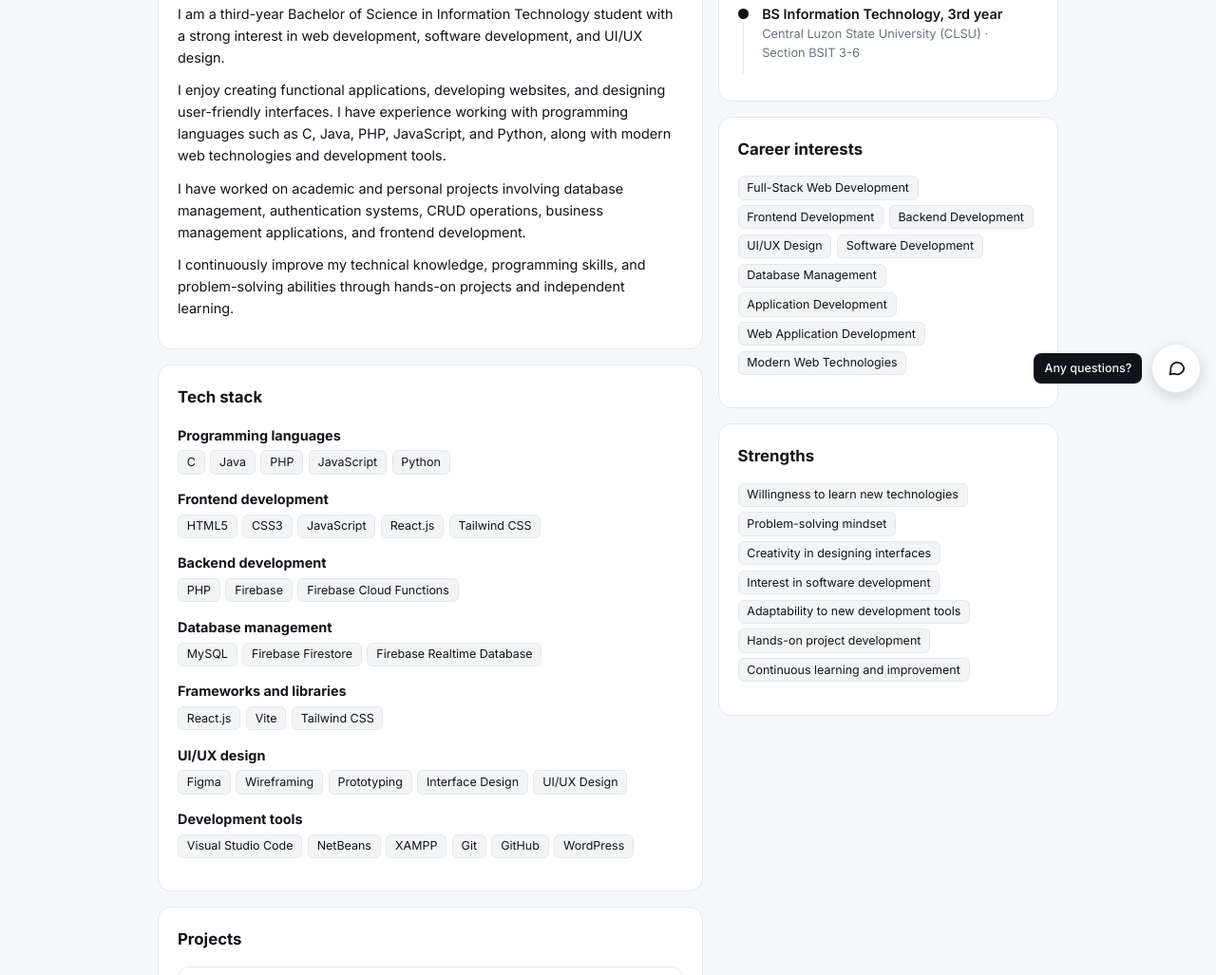
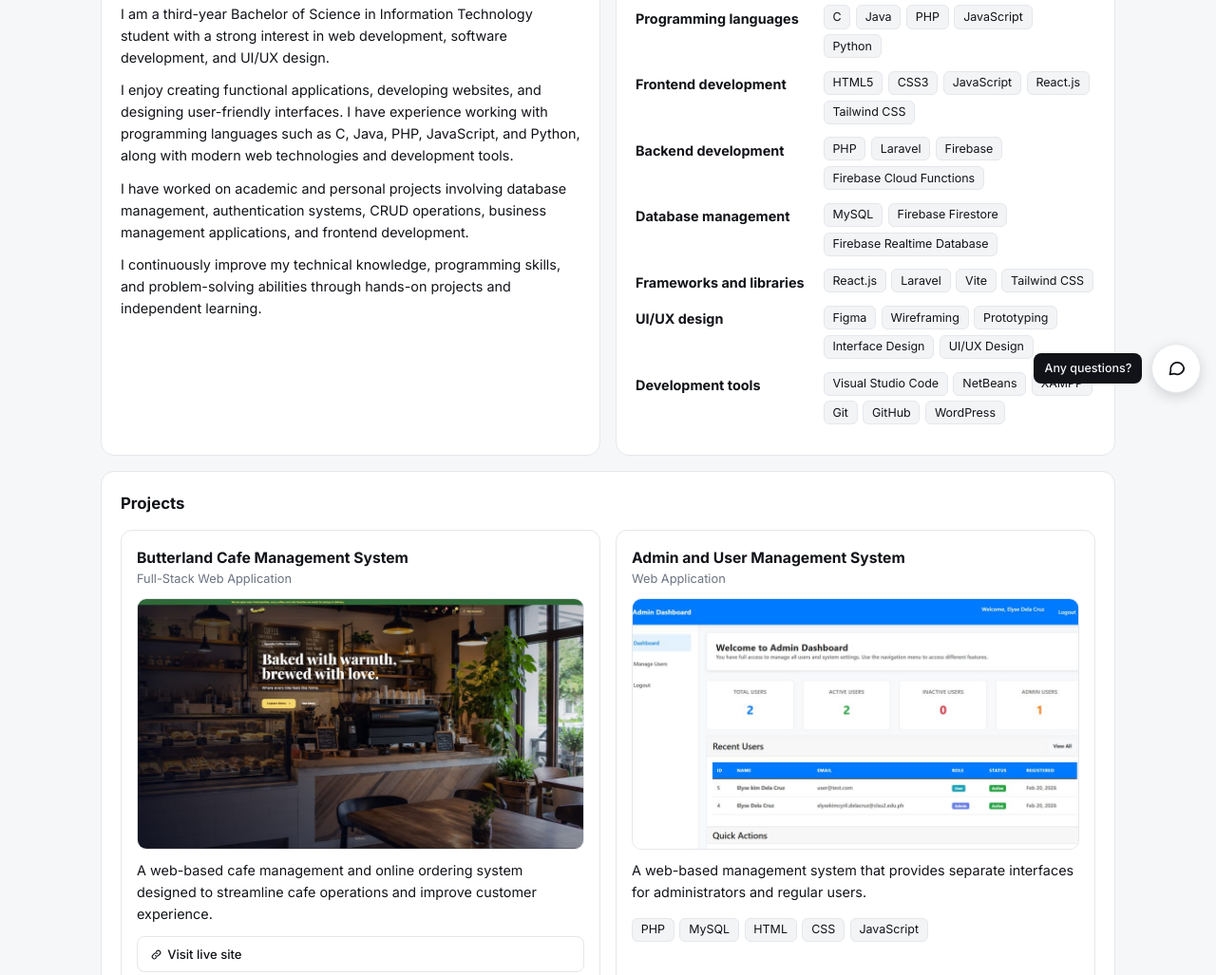
Before and after one commit to ElyseDelaCruz/elysedelacruz, a plain HTML site: page index.html in a window 1280 px wide. Shown: the part 370-1397 px from the top of the page at 95% size. Drawn offline with Linux system fonts and the light colour scheme.

Commit message:
Add files via upload

```diff
--- a/index.html
+++ b/index.html
@@ -23,11 +23,11 @@
  <div class="stats" id="stats"></div>
  <div class="grid">
   <div class="col">
-   <section class="card"><h2>About</h2><div id="ab"></div></section>
-   <section class="card"><h2>Tech stack</h2><div id="ts"></div></section>
-   <section class="card" id="projects"><h2>Projects</h2><div id="pj"></div></section>
+   <section class="card a-about"><h2>About</h2><div id="ab"></div></section>
+   <section class="card a-tech"><h2>Tech stack</h2><div id="ts"></div></section>
+   <section class="card a-proj" id="projects"><h2>Projects</h2><div id="pj"></div></section>
   </div>
-  <div class="col"><section class="card"><h2>Education</h2><ol class="tl" id="ex"></ol></section><section class="card"><h2>Career interests</h2><div class="chips" id="ci"></div></section><section class="card"><h2>Strengths</h2><div class="chips" id="st"></div></section></div>
+  <div class="col"><section class="card a-edu"><h2>Education</h2><ol class="tl" id="ex"></ol></section><section class="card a-int"><h2>Career interests</h2><div class="chips" id="ci"></div></section><section class="card a-str"><h2>Strengths</h2><div class="chips" id="st"></div></section></div>
  </div>
  <div class="col" style="margin-top:1rem">
   <section class="card"><div class="row3"><div><h2>Goals</h2><div id="go"></div></div><div><h2>Social links</h2><div id="so"></div></div><div><h2>Contact</h2><div id="co"></div></div></div></section>
@@ -41,6 +41,7 @@
  <div id="msgs" aria-live="polite"></div>
  <form class="cf" id="cf"><input id="cin" placeholder="Type your message…" autocomplete="off"><button type="submit">Send</button></form>
 </div>
+<div id="lb" role="dialog" aria-modal="true" aria-label="Enlarged image"><button id="lbx" type="button" aria-label="Close">✕</button><img id="lbi" alt=""></div>
 <script src="script.js"></script>
 </body>
 </html>
--- a/script.js
+++ b/script.js
@@ -1,8 +1,8 @@
 /* EDIT THIS BLOCK with your own details */
 const D={
-photo:"photoofMe.jpg",name:"Elyse Kim Cyril L. Dela Cruz",loc:"Philippines",role:"3rd-Year BSIT Student | Full-Stack Developer | UI/UX Enthusiast",email:"",
+photo:"photoofMe.jpg",name:"Elyse Kim Cyril L. Dela Cruz",loc:"Philippines",role:"3rd-Year BSIT Student | Full-Stack Developer | UI/UX Enthusiast",email:"elysedlcrz@gmail.com",
 about:["I am a third-year Bachelor of Science in Information Technology student with a strong interest in web development, software development, and UI/UX design.","I enjoy creating functional applications, developing websites, and designing user-friendly interfaces. I have experience working with programming languages such as C, Java, PHP, JavaScript, and Python, along with modern web technologies and development tools.","I have worked on academic and personal projects involving database management, authentication systems, CRUD operations, business management applications, and frontend development.","I continuously improve my technical knowledge, programming skills, and problem-solving abilities through hands-on projects and independent learning."],
-tech:{"Programming languages":["C","Java","PHP","JavaScript","Python"],"Frontend development":["HTML5","CSS3","JavaScript","React.js","Tailwind CSS"],"Backend development":["PHP","Firebase","Firebase Cloud Functions"],"Database management":["MySQL","Firebase Firestore","Firebase Realtime Database"],"Frameworks and libraries":["React.js","Vite","Tailwind CSS"],"UI/UX design":["Figma","Wireframing","Prototyping","Interface Design","UI/UX Design"],"Development tools":["Visual Studio Code","NetBeans","XAMPP","Git","GitHub","WordPress"]},
+tech:{"Programming languages":["C","Java","PHP","JavaScript","Python"],"Frontend development":["HTML5","CSS3","JavaScript","React.js","Tailwind CSS"],"Backend development":["PHP","Laravel","Firebase","Firebase Cloud Functions"],"Database management":["MySQL","Firebase Firestore","Firebase Realtime Database"],"Frameworks and libraries":["React.js","Laravel","Vite","Tailwind CSS"],"UI/UX design":["Figma","Wireframing","Prototyping","Interface Design","UI/UX Design"],"Development tools":["Visual Studio Code","NetBeans","XAMPP","Git","GitHub","WordPress"]},
 projects:[
 {t:"Butterland Cafe Management System",url:"https://butterland-cafe.web.app/",img:"butterland.jpg",c:"Full-Stack Web Application",tech:["React.js","Vite","Tailwind CSS","Firebase","Cloud Firestore","Firebase Realtime Database","Firebase Cloud Functions","Cloud Storage"],d:"A web-based cafe management and online ordering system designed to streamline cafe operations and improve customer experience.",f:["Product and menu management","Customer ordering system","Order management","Delivery management","Rider management","Rider GPS tracking","Customer management","Promotions and coupon management","Customer reviews","Blog management","Cafe information management","Shop status management","SMS settings","Administrative dashboard"],g:"To develop a centralized cafe management platform that simplifies business operations, improves order processing, and provides a convenient ordering experience."},
 {t:"Admin and User Management System",img:"admin-dashboard.jpg",c:"Web Application",tech:["PHP","MySQL","HTML","CSS","JavaScript"],d:"A web-based management system that provides separate interfaces for administrators and regular users.",f:["User registration","Login authentication","Admin dashboard","User dashboard","CRUD operations","User information management","Database integration","Role-based access"],g:"To develop a management system that allows administrators to manage user records while providing users with their own dashboard."},
@@ -16,7 +16,7 @@ interests:["Full-Stack Web Development","Frontend Development","Backend Developm
 strengths:["Willingness to learn new technologies","Problem-solving mindset","Creativity in designing interfaces","Interest in software development","Adaptability to new development tools","Hands-on project development","Continuous learning and improvement"],
 goals:["To become a skilled software and full-stack developer capable of building useful, efficient, and user-friendly digital solutions."],
 social:[["GitHub","https://github.com/ElyseDelaCruz"],["LinkedIn","https://www.linkedin.com/in/elyse-dela-cruz-783907447/"],["Facebook","https://www.facebook.com/elyse.dlcrz/"]],
-gallery:["Photo 1","Photo 2","Photo 3","Photo 4","Photo 5","Photo 6"]
+gallery:[{src:"certificate-seo.jpg",t:"SEO 101 Webinar – Certificate of Participation (CLSU, Sept 2025)"},{src:"certificate-agile.jpg",t:"Google Agile Essentials – Coursera Specialization (Jul 2026)"}]
 };
 const $=i=>document.getElementById(i),E=s=>String(s).replace(/[&<>"]/g,c=>({"&":"&amp;","<":"&lt;",">":"&gt;",'"':"&quot;"}[c]));
 const ini=D.name.split(/\s+/).map(w=>w[0]).slice(0,2).join("").toUpperCase();
@@ -32,7 +32,7 @@ $("pj").innerHTML=D.projects.map(p=>'<div class="pj"><h3>'+E(p.t)+'</h3><div cla
 $("go").innerHTML=D.goals.map(g=>'<div class="mini">'+E(g)+'</div>').join("");
 $("so").innerHTML=D.social.map(k=>'<a class="mini" href="'+E(k[1])+'" target="_blank" rel="noopener">'+lk+'<b>'+E(k[0])+'</b><br><span class="sm">'+E(k[1].replace(/^https?:\/\/(www\.)?/,"").replace(/\/$/,""))+'</span></a>').join("");
 $("co").innerHTML=D.email?'<a class="mini" href="mailto:'+E(D.email)+'"><b>Email</b><br>'+E(D.email)+'</a>':'<div class="mini"><b>Email</b><br><span class="sm">Not yet provided</span></div>';
-$("ga").innerHTML=D.gallery.map((g,i)=>'<div style="background:linear-gradient(135deg,hsl(0 0% '+(30+i*8)+'%),hsl(0 0% '+(15+i*6)+'%))">'+E(g)+'</div>').join("");
+$("ga").innerHTML=D.gallery.map((g,i)=>'<button class="gi" type="button" data-i="'+i+'" aria-label="View '+E(g.t)+'"><img src="'+E(g.src)+'" alt="'+E(g.t)+'" loading="lazy"><span>'+E(g.t)+'</span></button>').join("");
 $("ft").textContent="© "+new Date().getFullYear()+" "+D.name+". All rights reserved.";
 $("tg").onclick=()=>{const r=document.documentElement,d=r.dataset.theme?r.dataset.theme==="dark":matchMedia("(prefers-color-scheme:dark)").matches;r.dataset.theme=d?"light":"dark"};
 /* Chat: answers questions from the data above using keyword matching */
@@ -73,3 +73,8 @@ const io=new IntersectionObserver(es=>es.forEach(x=>{if(!x.isIntersecting)return
 els.forEach(e=>io.observe(e))})();
 /* Scroll progress bar */
 (()=>{const bar=$("bar"),pg=()=>{const h=document.documentElement.scrollHeight-innerHeight;bar.style.width=(h>0?scrollY/h*100:0)+"%"};addEventListener("scroll",pg,{passive:true});addEventListener("resize",pg);pg()})();
+
+/* Gallery lightbox: click a certificate to enlarge, click anywhere / Esc to close */
+(()=>{const lb=$("lb"),im=$("lbi"),close=()=>lb.classList.remove("open");
+$("ga").addEventListener("click",e=>{const b=e.target.closest(".gi");if(!b)return;const g=D.gallery[b.dataset.i];im.src=g.src;im.alt=g.t;lb.classList.add("open")});
+lb.addEventListener("click",close);addEventListener("keydown",e=>{if(e.key==="Escape")close()})})();
--- a/style.css
+++ b/style.css
@@ -56,7 +56,14 @@ h2{margin:0 0 .9rem;font-size:1.05rem;display:flex;align-items:center}
 .mini{background:var(--chip);border:1px solid var(--line);border-radius:10px;padding:.6rem .75rem;margin-bottom:.5rem;display:block;transition:border-color .2s}
 a.mini:hover{border-color:var(--ink)}
 .gal{display:flex;gap:.75rem;overflow-x:auto;scroll-snap-type:x mandatory;scrollbar-width:none;-ms-overflow-style:none}.gal::-webkit-scrollbar{display:none}
-.gal div{flex:0 0 clamp(150px,45%,220px);aspect-ratio:3/2;border-radius:12px;scroll-snap-align:start;display:grid;place-items:center;color:#fff;font-weight:600;filter:grayscale(1)}
+.gal .gi{flex:0 0 clamp(250px,46%,440px);scroll-snap-align:start;display:flex;flex-direction:column;padding:0;overflow:hidden;text-align:left;background:var(--card);border:1px solid var(--line);border-radius:12px;cursor:zoom-in;transition:border-color .2s,transform .2s}
+.gal .gi:hover{border-color:var(--ink);transform:translateY(-2px)}
+.gal .gi img{display:block;width:100%;aspect-ratio:3/2;object-fit:cover;background:#fff}
+.gal .gi span{padding:.55rem .75rem;font-size:.78rem;font-weight:500;line-height:1.4}
+#lb{position:fixed;inset:0;display:none;place-items:center;padding:1rem;background:rgba(0,0,0,.85);z-index:20;cursor:zoom-out}
+#lb.open{display:grid}
+#lb img{max-width:100%;max-height:100%;border-radius:8px;background:#fff}
+#lbx{position:absolute;top:calc(1rem + env(safe-area-inset-top,0px));right:1rem;width:40px;height:40px;border-radius:50%;border:0;background:#fff;color:#111;font-size:1.1rem;cursor:pointer}
 
 /* Projects */
 .pj{border:1px solid var(--line);border-radius:12px;padding:1rem;margin-bottom:.9rem;transition:transform .2s,box-shadow .2s,border-color .2s}
@@ -92,3 +99,20 @@ footer{text-align:center;color:var(--muted);font-size:.8rem;margin-top:2rem}
 .cf button{border:0;border-radius:8px;background:var(--btn);color:var(--btn-ink);padding:0 .8rem;cursor:pointer}
 @media (max-width:760px){.grid{grid-template-columns:minmax(0,1fr)}.top{align-items:flex-start;padding-right:56px}.photo{width:84px;height:84px}h1{font-size:1.3rem}.stat b{font-size:1.4rem}}
 @media (prefers-reduced-motion:reduce){*{transition:none!important}html{scroll-behavior:auto}}
+
+/* Desktop (900px+): balanced 12-column layout. Mobile and tablet are untouched. */
+@media (min-width:900px){
+ .page{max-width:1100px}
+ .grid{grid-template-columns:repeat(12,minmax(0,1fr));align-items:stretch}
+ .grid>.col{display:contents}
+ .a-about,.a-tech{grid-column:span 6}
+ .a-proj{grid-column:1/-1}
+ .a-edu,.a-int,.a-str{grid-column:span 4}
+ #ts{display:grid;grid-template-columns:max-content minmax(0,1fr);gap:0 1.25rem;align-items:start}
+ #ts>b{padding-top:.3rem}
+ #ts .chips{margin:.15rem 0 .7rem}
+ #pj{display:grid;grid-template-columns:repeat(2,minmax(0,1fr));gap:1rem}
+ .pj{display:flex;flex-direction:column;margin:0}
+ .pj>details{margin-top:auto}
+ #pj>.pj:last-child:nth-child(odd){grid-column:1/-1;width:calc(50% - .5rem);justify-self:center}
+}
```
Also changed, not shown: certificate-agile.jpg (added), certificate-seo.jpg (added).
